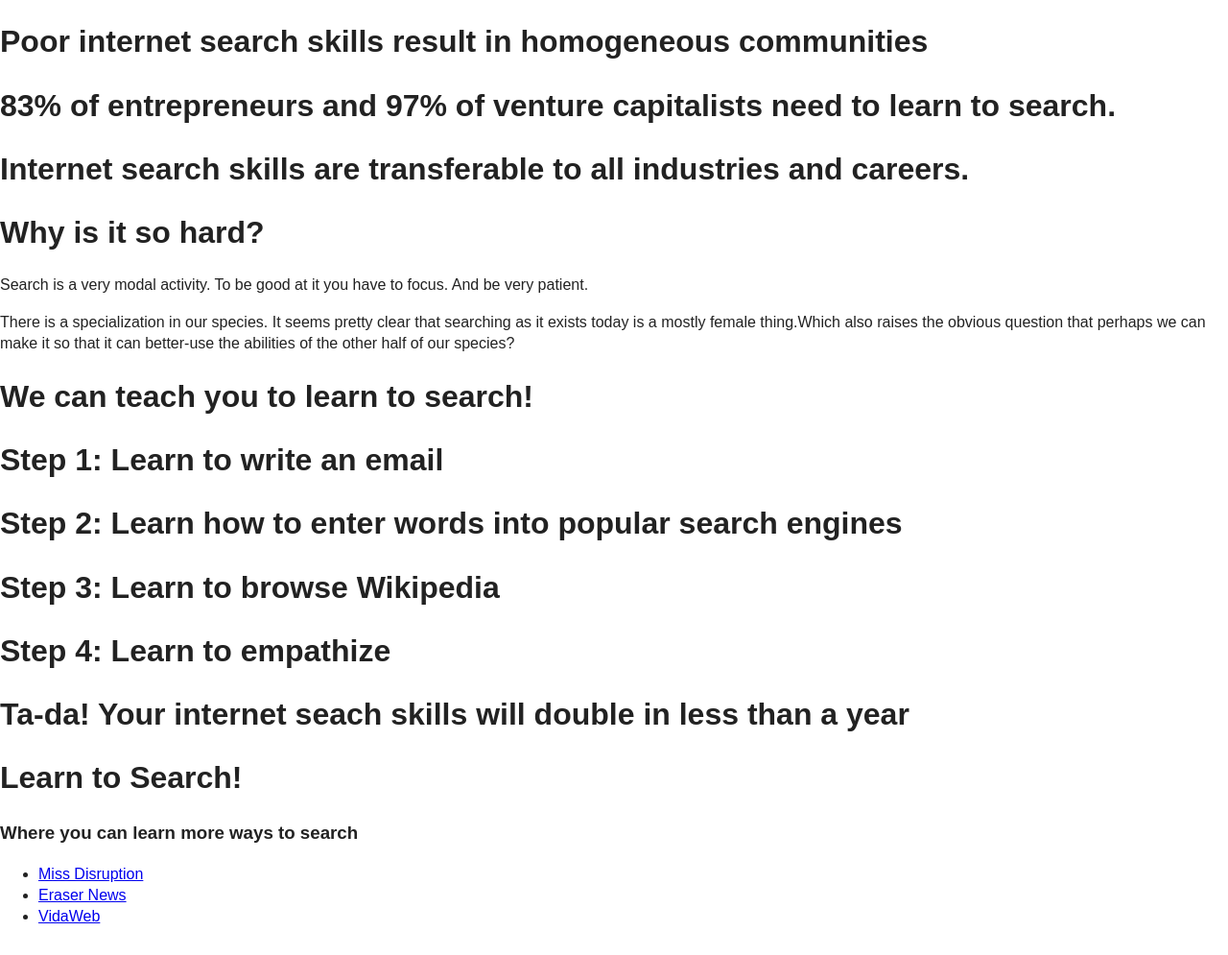
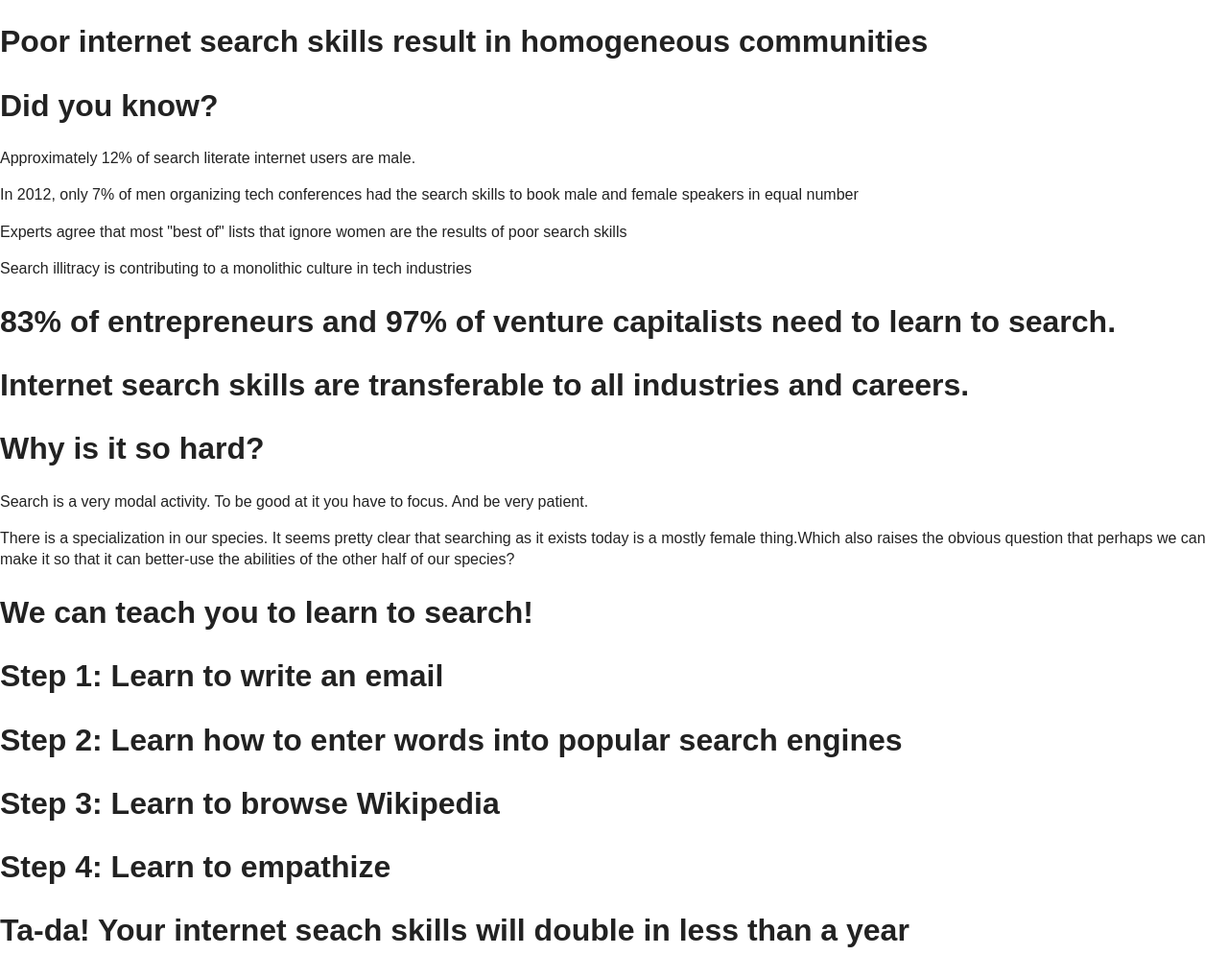
Before and after one commit to digideskio/learn-to-search.com, a plain HTML site: page index.html in a window 1280 px wide. Shown: the top 995 px of the page at 96% size. Drawn offline with nearby package versions, Linux system fonts and the light colour scheme; a script that the page names is missing.

Commit message:
oops forgot a slide

```diff
--- a/index.html
+++ b/index.html
@@ -20,6 +20,12 @@
         <section>
             <h1>Poor internet search skills result in homogeneous communities</h1>
         </section>
+        <section>
+            <h1>Did you know?</h1>
+            <p>Approximately 12% of search literate internet users are male.</p>
+            <p>In 2012, only 7% of men organizing tech conferences had the search skills to book male and female speakers in equal number</p>
+            <p>Experts agree that most "best of" lists that ignore women are the results of poor search skills</p>
+            <p>Search illitracy is contributing to a monolithic culture in tech industries</p>
          <section>
             <h1>83% of entrepreneurs and 97% of venture capitalists need to learn to search.</h1>
         </section>
```
